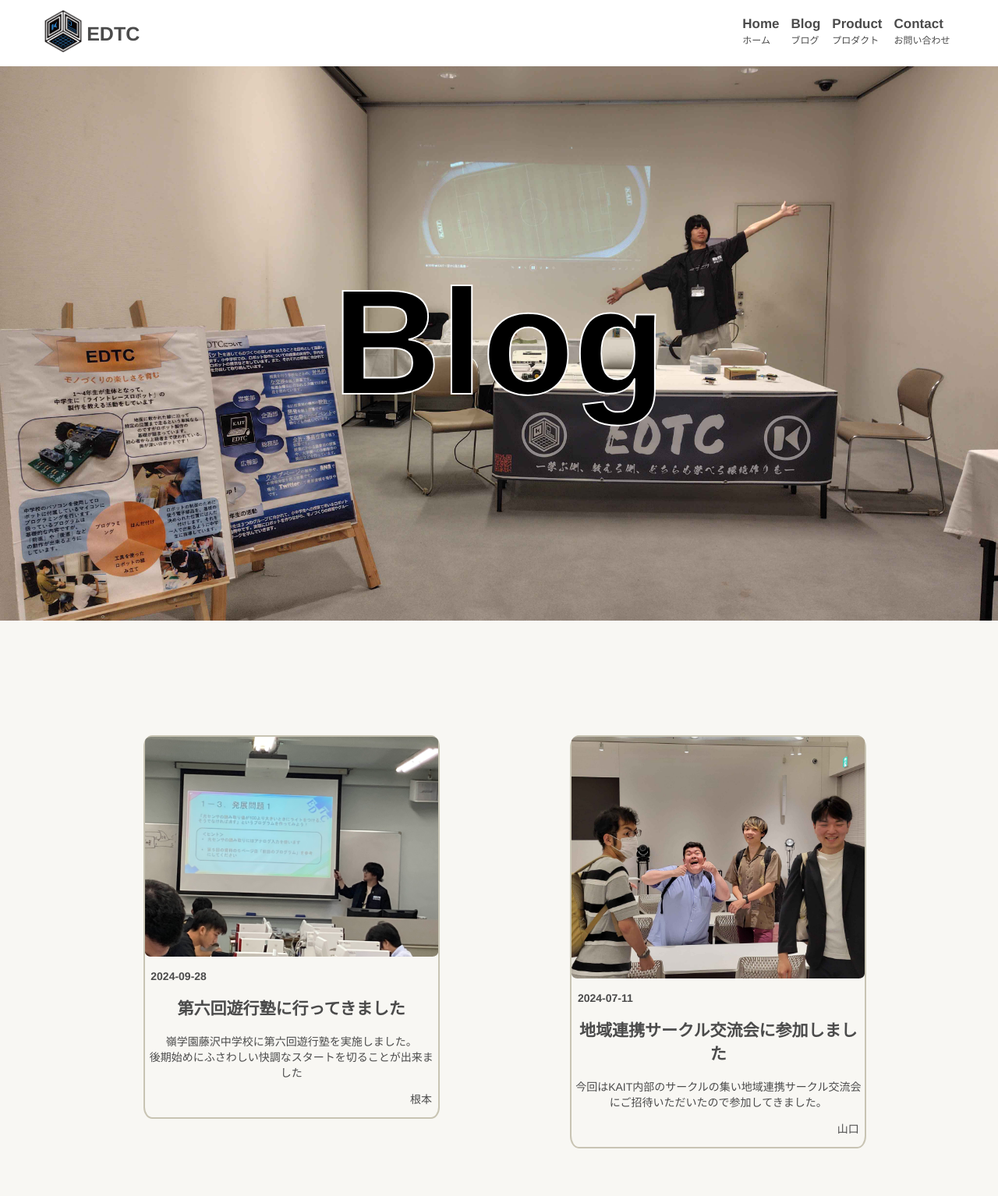
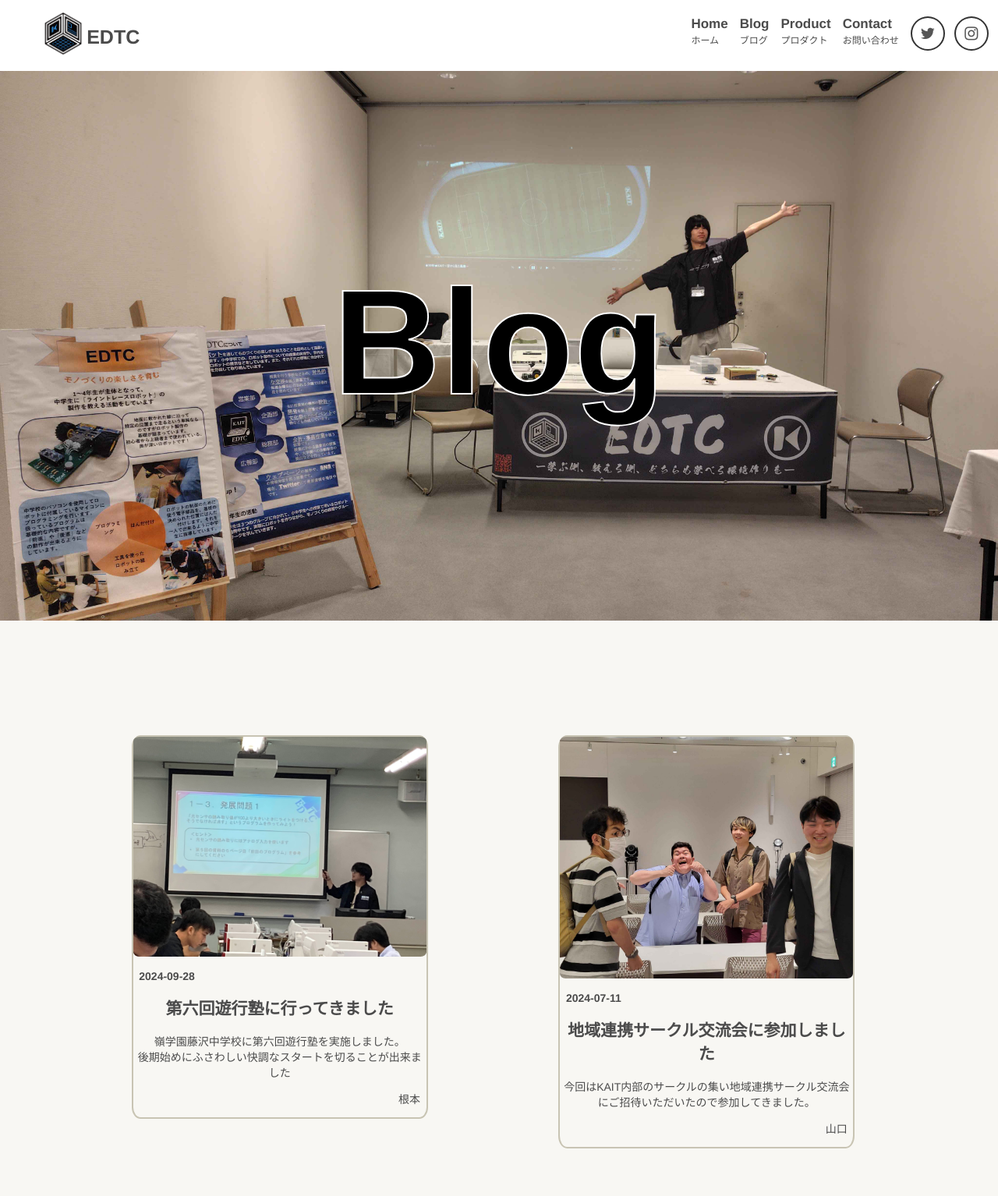
Before and after one commit to KAIT-EDTC/EDTCHP, a PHP site: page /EDTCHP/blog.html in a window 1280 px wide. Shown: the top 1534 px of the page at 78% size. Run offline with PHP 8.4, Linux system fonts and the light colour scheme; some libraries are stand-ins or nearby versions.

Commit message:
fab icon追加

```diff
--- a/base.html
+++ b/base.html
@@ -8,6 +8,7 @@
     <link rel="stylesheet" href="css/reset.css">
     <link rel="stylesheet" href="css/base.css">
     <link rel="stylesheet" href="css/slider.css">
+    <link rel="stylesheet" href="https://maxcdn.bootstrapcdn.com/font-awesome/4.5.0/css/font-awesome.min.css">
 
 </head>
 
@@ -42,10 +43,10 @@
                 <li class="gnav-sec"><a href="contact-us.html"><span>Contact</span><br>お問い合わせ</a></li>
                 <li class="gnav-sec"><a href="./login-form/login.html"><span>Login</span><br>ログイン</a></li>
                 <div class="sns_button twitter">
-                    <a href="###" title="Tweet"><i class="fa fa-twitter"></i></a>
+                    <a href="https://x.com/kait_edtc" title="Tweet"><i class="fa fa-twitter"></i></a>
                 </div>
                 <div class="sns_button instagram">
-                    <a href="###" title="Facebook"><i class="fa fa-instagram"></i></a>
+                    <a href="https://www.instagram.com/kait.edtc/" title="instagram"><i class="fa fa-instagram"></i></a>
                 </div>
             </ul>
         </nav>
--- a/blog.html
+++ b/blog.html
@@ -8,9 +8,11 @@
     <link rel="stylesheet" href="css/reset.css">
     <link rel="stylesheet" href="css/blog-base-2.css">
     <link rel="stylesheet" href="css/base.css">
+    <link rel="stylesheet" href="https://maxcdn.bootstrapcdn.com/font-awesome/4.5.0/css/font-awesome.min.css">
         <!-- icon link tag -->
         <link rel="icon" href="/favicon.ico">
         <link rel="apple-touch-icon" sizes="180x180" href="/apple-touch-icon-180x180.png">
+
 </head>
 
 <body>
@@ -41,6 +43,12 @@
                 <li class="gnav-sec"><a href="./blog.html"><span>Blog</span><br>ブログ</a></li>
                 <li class="gnav-sec"><a href="./product-top.html"><span>Product</span><br>プロダクト</a></li>
                 <li class="gnav-sec"><a href="contact-us.html"><span>Contact</span><br>お問い合わせ</a></li>
+                <div class="sns_button twitter">
+                    <a href="https://x.com/kait_edtc" title="Tweet"><i class="fa fa-twitter"></i></a>
+                </div>
+                <div class="sns_button instagram">
+                    <a href="https://www.instagram.com/kait.edtc/" title="instagram"><i class="fa fa-instagram"></i></a>
+                </div>
             </ul>
         </nav>
         </div>
--- a/css/base.css
+++ b/css/base.css
@@ -210,12 +210,12 @@ ul {
 }
 
 li {
-    margin: 0 0 0 15px;
+    margin: 0 15px 0 0;
     font-size: 14px;
 }
 
 nav {
-    margin: 0 5% 0 auto;
+    margin: 0 1% 0 auto;
 }
 
 
@@ -405,7 +405,7 @@ footer .syasinn{
 }
 .sns_button {
     float: left;
-    box-shadow: inset 0 0 0 2px #fff;
+    box-shadow: inset 0 0 0 2px #333;
     border-radius: 100%;
     -moz-transition: all 280ms ease;
     -o-transition: all 280ms ease;
@@ -417,7 +417,7 @@ footer .syasinn{
     display: table-cell;
     width: 44px;
     height: 44px;
-    color: #fff;
+    color: #555;
     text-align: center;
     vertical-align: middle;
     -moz-transition: all 280ms ease;
```
